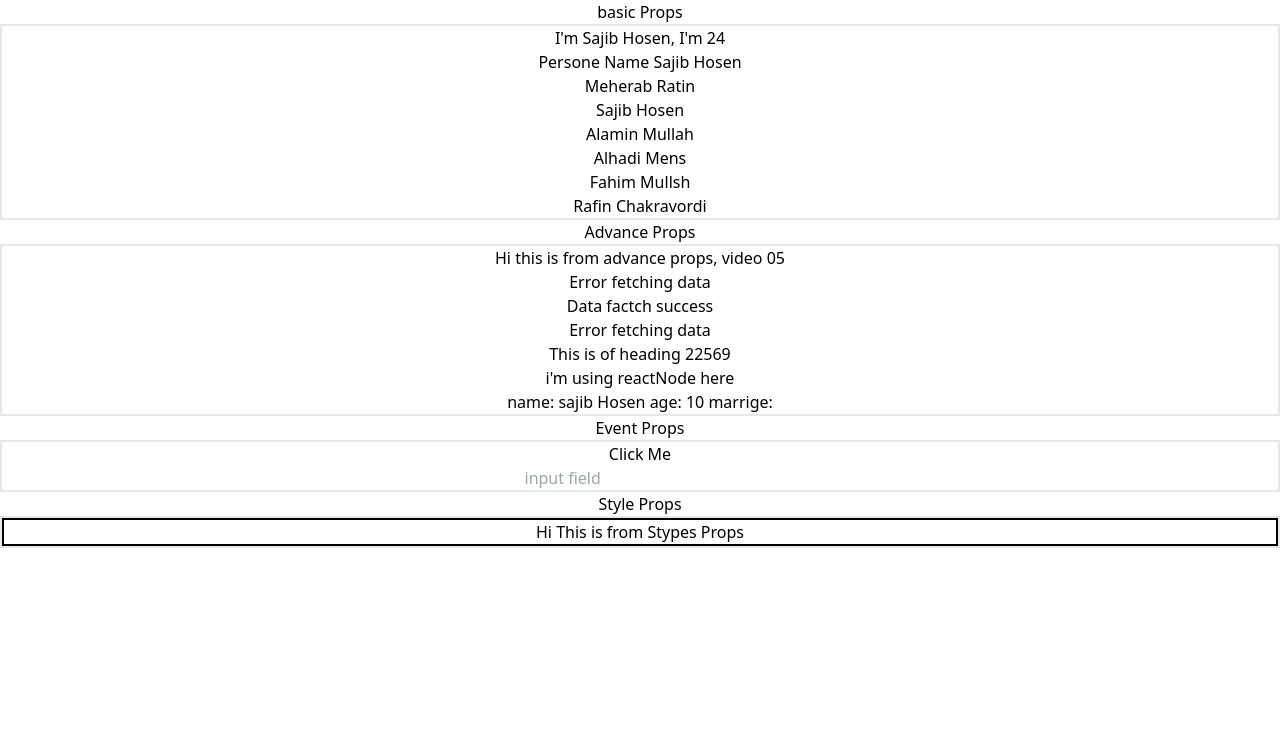
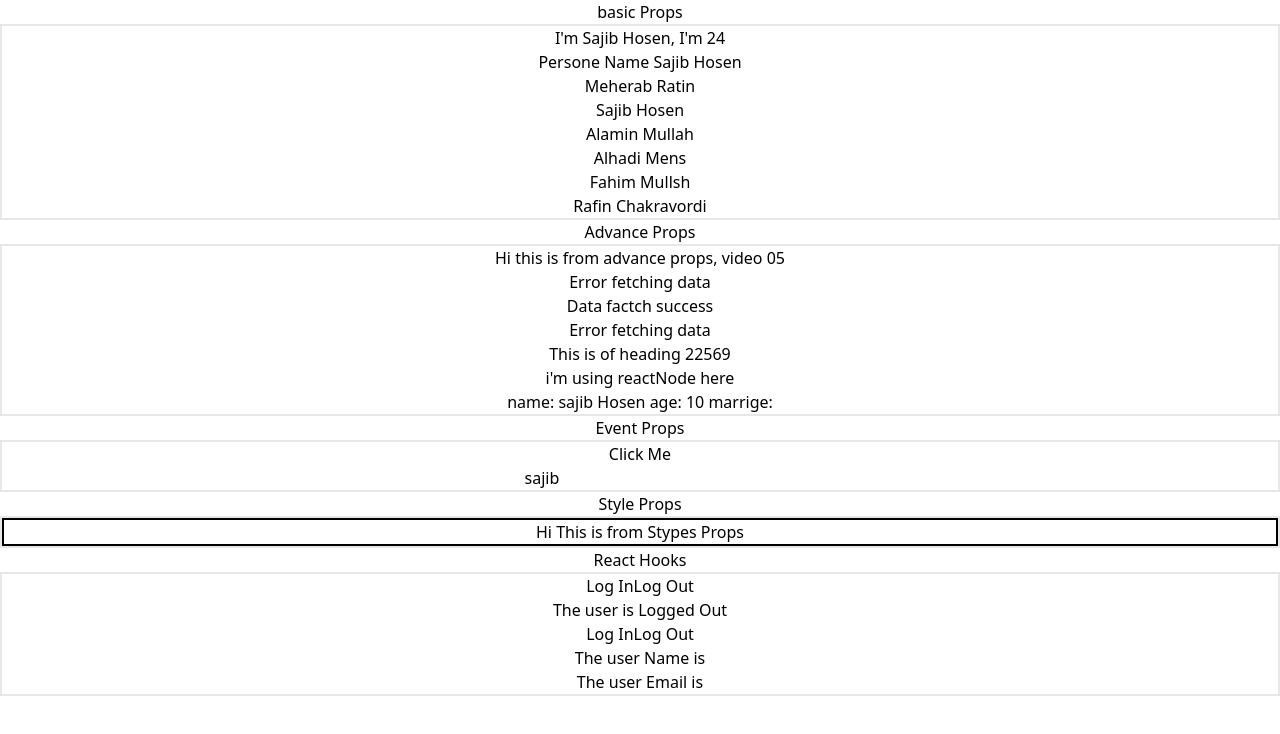
Before and after one commit to sajib-hosen/typeScript-with-react, a React (Create React App) app: page / in a window 1280 px wide. Shown: the top 734 px of the page. Built offline with nearby package versions, Linux system fonts and the light colour scheme.

Commit message:
working on Hooks useState

```diff
--- a/src/App.tsx
+++ b/src/App.tsx
@@ -2,6 +2,7 @@ import React from 'react';
 import './App.css';
 import AppForAdvProps from './Components/advProps02/AppForAdvProps';
 import AppEventProps from './Components/eventProps03/AppEventProps';
+import AppState from './Components/Hooks/State/AppState';
 import AppForProps from './Components/props01/AppForProps';
 import AppStyleProps from './Components/stypeProps4/AppStyleProps';
 
@@ -26,6 +27,10 @@ function App() {
       <p>Style Props</p>
       <AppStyleProps />
 
+      {/* this is for React Hooks  */}
+      <p>React Hooks</p>
+      <AppState />
+
 
     </div>
   );
--- /dev/null
+++ b/src/Components/Hooks/State/AppState.tsx
@@ -0,0 +1,16 @@
+import React from 'react';
+import LogedIn from './LogedIn';
+import User from './User';
+
+const AppState = () => {
+    return (
+        <div className='border-2'>
+            <LogedIn />
+            <User />
+        </div>
+    );
+};
+
+export default AppState;
+
+// https://www.youtube.com/watch?v=LNpWuRUIR5A&list=PLC3y8-rFHvwi1AXijGTKM0BKtHzVC-LSK&index=10
--- /dev/null
+++ b/src/Components/Hooks/State/LogedIn.tsx
@@ -0,0 +1,24 @@
+import React, { useState } from 'react';
+
+const LogedIn = () => {
+    const [isLoggedin, setIsLoggedin] = useState(false)
+
+
+    const handleLogIn = () => {
+        setIsLoggedin(true)
+    }
+
+    const handleOut = () => {
+        setIsLoggedin(false)
+    }
+
+    return (
+        <div>
+            <button onClick={handleLogIn}>Log In</button>
+            <button onClick={handleOut}>Log Out</button>
+            <div>The user is {isLoggedin ? "Logged In" : "Logged Out"} </div>
+        </div>
+    );
+};
+
+export default LogedIn;
--- /dev/null
+++ b/src/Components/Hooks/State/User.tsx
@@ -0,0 +1,30 @@
+import React, { useState } from 'react';
+
+type authUser = {
+    name: string,
+    email: string
+}
+
+const User = () => {
+    const [user, setUser] = useState< authUser | null >(null)
+    const handleLogIn = () => {
+        setUser({
+            name: 'SAJIB',
+            email: 'sajib.201h@gmail.com'
+        })
+    }
+
+    const handleOut = () => {
+        setUser(null)
+    }
+    return (
+        <div>
+            <button onClick={handleLogIn}>Log In</button>
+            <button onClick={handleOut}>Log Out</button>
+            <div>The user Name is {user?.name} </div>
+            <div>The user Email is {user?.email} </div>
+        </div>
+    );
+};
+
+export default User;
--- a/src/Components/eventProps03/AppEventProps.tsx
+++ b/src/Components/eventProps03/AppEventProps.tsx
@@ -3,8 +3,6 @@ import Button from './Button';
 import Input from './Input';
 
 const AppEventProps = () => {
-
-
 
     return (
         <div className='border-2'>
--- a/src/Components/eventProps03/Input.tsx
+++ b/src/Components/eventProps03/Input.tsx
@@ -4,7 +4,7 @@ type inputProps ={
     handleChange: (event: React.ChangeEvent<HTMLInputElement>) => void
 }
 
-const Input = (props: inputProps) => {
+const Input = ({value, handleChange}: inputProps) => { // distructuring props
 
     const handleInputChange = ( event: React.ChangeEvent<HTMLInputElement> ) =>{
         console.log( 'this is', event.target.value)
@@ -12,7 +12,7 @@ const Input = (props: inputProps) => {
 
     return (
         <div>
-            <input type="text" onChange={(event)=>{handleInputChange(event)}}  placeholder='input field' />
+            <input type="text" value={value} onChange={(event)=>{handleInputChange(event)}}  placeholder='input field' />
         </div>
     );
 };
--- /dev/null
+++ b/src/Components/props.types.ts
@@ -0,0 +1,6 @@
+export type personProps ={
+    name:{
+        first: string,
+        second: string
+    }
+}
--- a/src/Components/props01/Persone.tsx
+++ b/src/Components/props01/Persone.tsx
@@ -1,11 +1,5 @@
 import React from 'react';
-
-type personProps ={
-    name:{
-        first: string,
-        second: string
-    }
-}
+import { personProps } from '../props.types';
 
 const Persone = (props: personProps) => {
     return (
```
